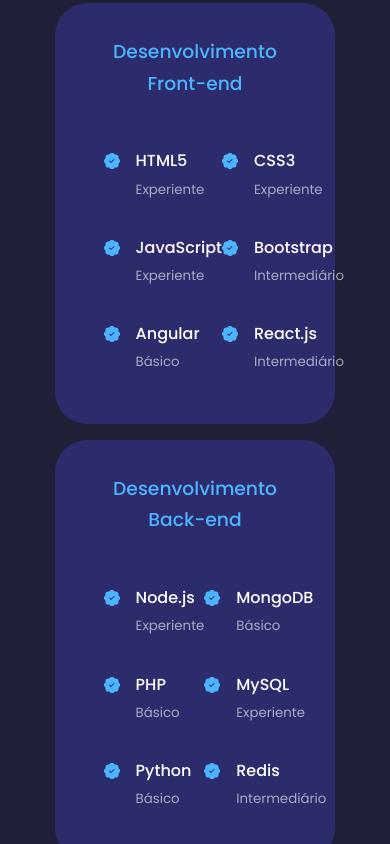
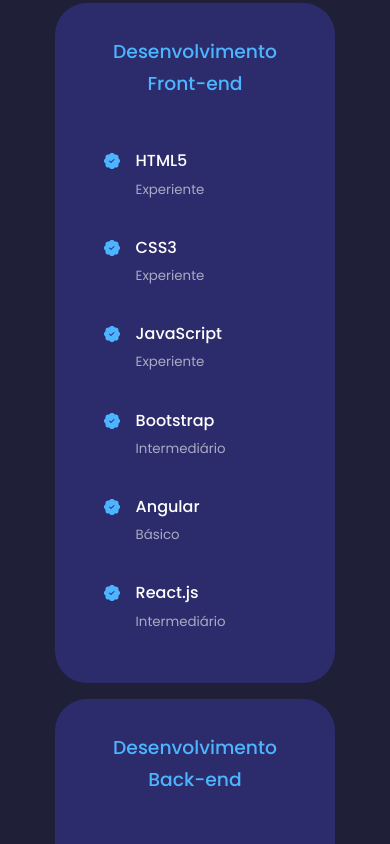
Before and after one commit to DiogenesRychlewski/Meu-Portfolio, a React (Create React App) app: page / in a window 390 px wide. Shown: the part 2100-2944 px from the top of the page. Built offline with nearby package versions, Linux system fonts and the light colour scheme.

Commit message:
Update Fix Small Devices

```diff
--- a/src/components/experience/experience.css
+++ b/src/components/experience/experience.css
@@ -47,7 +47,7 @@
         grid-template-columns: 1fr;
     }
 
-    .experience__container > div {
+    .experience__container>div {
         width: 80%;
         padding: 2rem;
         margin: 0 auto;
@@ -65,8 +65,16 @@
         gap: 1rem;
     }
 
-    .experience__content > div {
+    .experience__content>div {
         width: 100%;
         padding: 2rem 1rem;
     }
 }
+
+/* FIX SMALL DEVICES */
+
+@media screen and (max-width: 500px) {
+    .experience__content {
+        grid-template-columns: 1fr;
+    }
+}
```
Also changed, not shown: 6 other files (tests, documents, lock files or other folders).
